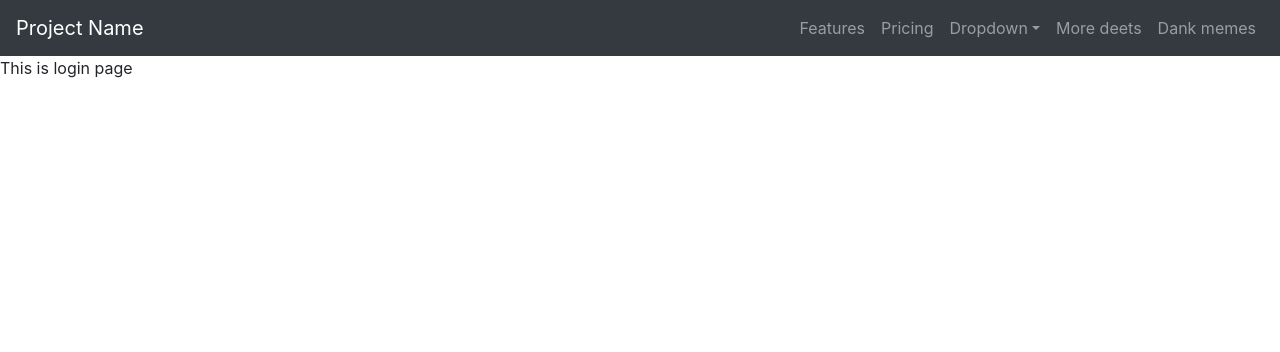
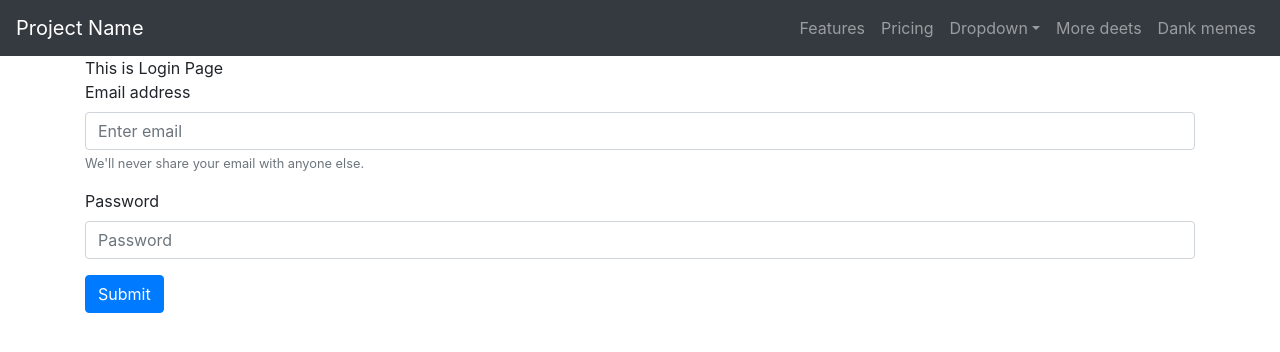
Before and after one commit to JYoung32/practice-project, a React (Create React App) app in the folder client/: page /login in a window 1280 px wide. Shown: the top 352 px of the page. Built offline with nearby package versions, Linux system fonts and the light colour scheme.

Commit message:
basic login component create, seems to be successful api route hit

```diff
--- a/client/src/pages/LoginPage/index.js
+++ b/client/src/pages/LoginPage/index.js
@@ -1,10 +1,72 @@
-import React from 'react';
+import React, { useState } from 'react';
+import Container from 'react-bootstrap/Container';
+import Form from 'react-bootstrap/Form';
+import Button from 'react-bootstrap/Button';
+import API from '../../utils/API';
 
-function Login () {
+function Login (props) {
+
+    //setup hooks
+    const [email, setEmail] = useState('');
+    const [password, setPassword] = useState('');
+
+    const loginFormSubmit = (event) => {
+        //stop form from submitting
+        event.preventDefault();
+
+        //use hooks to set state
+        setEmail('');
+        setPassword('');
+
+        //setup user data payload
+        const userPayload = {
+            email: email,
+            password: password
+        }
+
+        //console.log(userPayload);
+        API.userLogin(userPayload).then( results => {
+            console.log("userLogin route returned to front end!!!");
+        }).catch( error => {
+            if(error) throw error;
+        })
+
+    }
+
     return(
-        <div>
-            This is login page
-        </div>
+        <Container>
+            <div>
+                This is Login Page
+            </div>
+            <Form onSubmit={loginFormSubmit}>
+                <Form.Group controlId="formBasicEmail">
+                    <Form.Label>Email address</Form.Label>
+                    <Form.Control
+                        type="email"
+                        placeholder="Enter email"
+                        value={email}
+                        onChange={(event) => setEmail(event.target.value)}
+                    />
+                    <Form.Text className="text-muted">
+                        We'll never share your email with anyone else.
+                    </Form.Text>
+                </Form.Group>
+
+                <Form.Group controlId="formBasicPassword">
+                    <Form.Label>Password</Form.Label>
+                    <Form.Control
+                        type="password"
+                        placeholder="Password"
+                        value={password}
+                        onChange={(event) => setPassword(event.target.value)}
+                    />
+                </Form.Group>
+
+                <Button variant="primary" type="submit">
+                    Submit
+                </Button>
+            </Form>
+        </Container>
     )
 }
 
--- a/client/src/pages/SignupPage/index.js
+++ b/client/src/pages/SignupPage/index.js
@@ -24,7 +24,7 @@ function Signup(props) {
             password: password
         }
 
-        console.log(userPayload);
+        //console.log(userPayload);
         API.userSignup(userPayload).then( results => {
             console.log("userSignup route returned to front end!!!");
         }).catch( error => {
@@ -35,6 +35,9 @@ function Signup(props) {
 
     return (
         <Container>
+            <div>
+                This is Signup Page
+            </div>
             <Form onSubmit={signupFormSubmit}>
                 <Form.Group controlId="formBasicEmail">
                     <Form.Label>Email address</Form.Label>
--- a/client/src/utils/API.js
+++ b/client/src/utils/API.js
@@ -2,7 +2,11 @@ import axios from 'axios';
 
 export default {
     //signup user
-    userSignup: function(userPayload) {
-        return axios.post('/api/signup', userPayload)
+    userSignup: function(signupPayload) {
+        return axios.post('/api/signup', signupPayload)
+    },
+
+    userLogin: function(loginPayload) {
+        return axios.post('/api/login', loginPayload)
     }
 }
```
Also changed, not shown: 1 other file (tests, documents, lock files or other folders).
